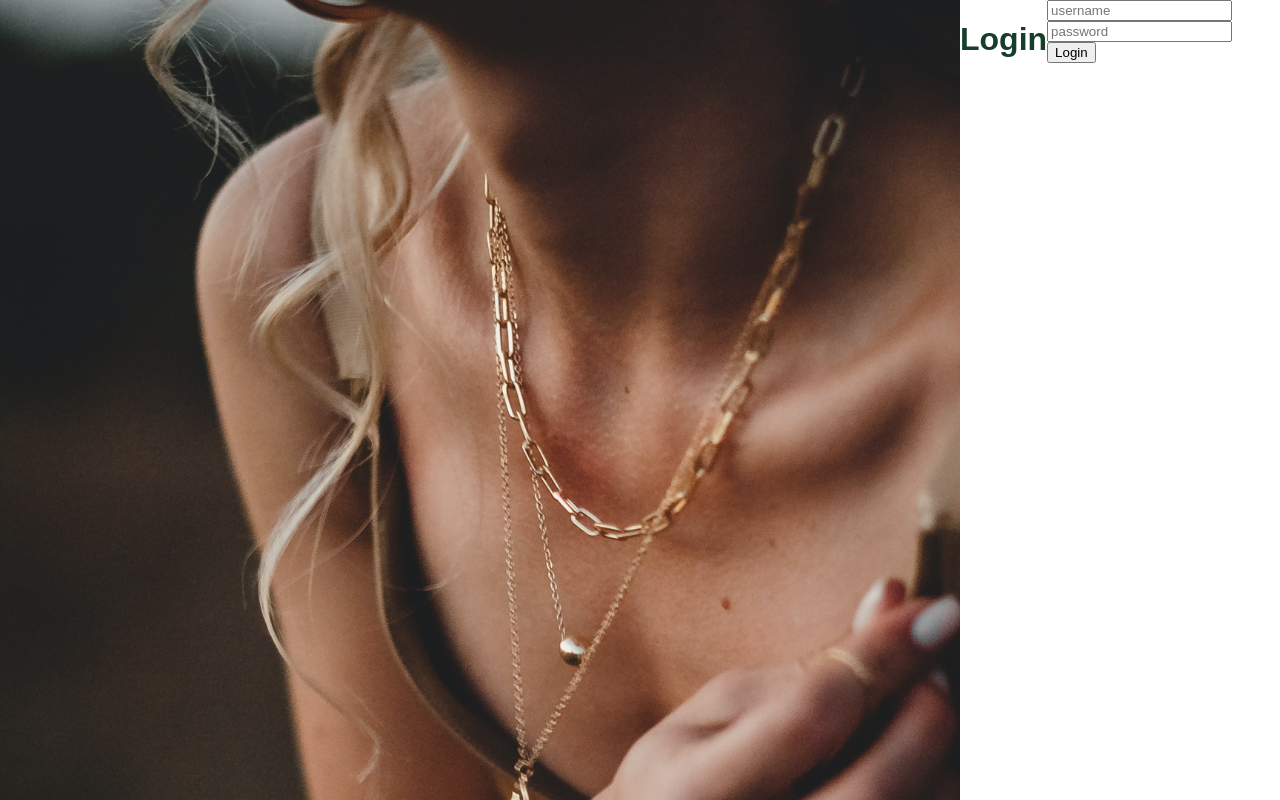
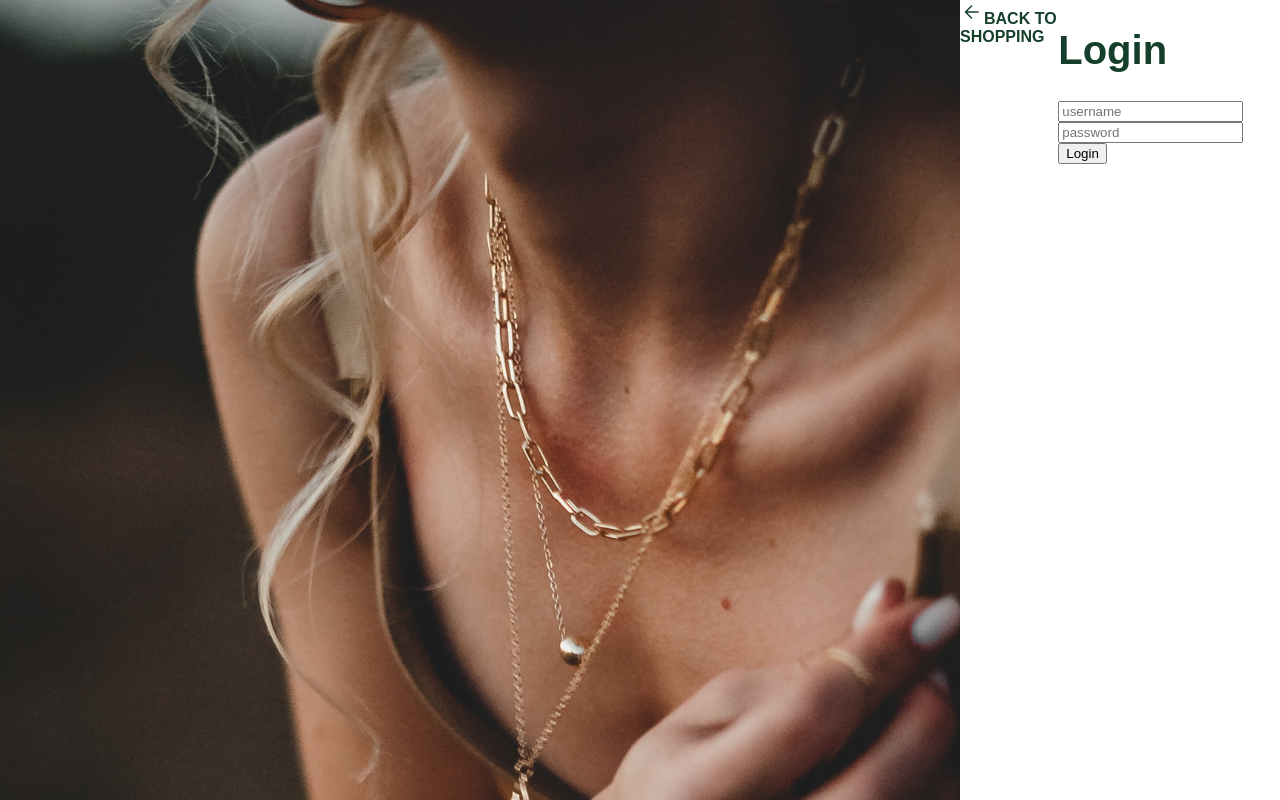
Before and after one commit to JENIA89/E-commerce-client, a React (Create React App) app: page /login in a window 1280 px wide. Shown: the top 800 px of the page. Built offline with nearby package versions, Linux system fonts and the light colour scheme.

Commit message:
feat: add formInput

```diff
--- a/package.json
+++ b/package.json
@@ -12,6 +12,7 @@
     "@types/react": "^18.0.0",
     "@types/react-dom": "^18.0.0",
     "@types/react-redux": "^7.1.24",
+    "antd": "^4.23.1",
     "axios": "^0.27.2",
     "i18n": "^0.15.0",
     "react": "^18.2.0",
--- /dev/null
+++ b/src/components/FormInput/styled.ts
@@ -0,0 +1,3 @@
+import styled from "styled-components";
+
+export const FormInputContainer = styled.div``;
--- a/src/components/Header/styled.ts
+++ b/src/components/Header/styled.ts
@@ -1,4 +1,4 @@
-import styled from 'styled-components';
+import styled from "styled-components";
 
 export const Container = styled.div`
   max-width: ${({ theme }) => theme.sizes.container};
--- /dev/null
+++ b/src/constants/validation.ts
@@ -0,0 +1,3 @@
+export const MESSAGES = {
+  email: "Incorrect email form.",
+};
--- a/src/pages/Login/index.tsx
+++ b/src/pages/Login/index.tsx
@@ -1,16 +1,18 @@
 import React, { FC, useState } from "react";
+import { useForm } from "react-hook-form";
 import { useAppDispatch } from "hooks/redux";
-import { useNavigate } from "react-router-dom";
+import { Link, useNavigate } from "react-router-dom";
 import { login } from "redux/slices/auth/actionCreators";
 import * as S from "./styled";
 
 const Login: FC = () => {
+  const { handleSubmit } = useForm();
   const [username, setUsername] = useState<string>("");
   const [password, setPassword] = useState<string>("");
   const dispatch = useAppDispatch();
   const navigate = useNavigate();
 
-  const handleSubmit = (e: any) => {
+  const onSubmit = (e: any) => {
     e.preventDefault();
     if (!username || !password) return;
     const data = { username, password };
@@ -24,8 +26,12 @@ const Login: FC = () => {
         <img src="assets/images/login-img.svg" alt="loginImg" />
       </S.ImageContainer>
       <S.FormContainer>
-        <h1>Login</h1>
-        <form onSubmit={(e) => handleSubmit(e)}>
+        <S.LinkToShop>
+          <Link to="/products">back to shopping</Link>
+        </S.LinkToShop>
+        <S.FormWrapper>
+          <S.FormTitle>Login</S.FormTitle>
+          <form onSubmit={handleSubmit(onSubmit)} autoComplete="off">
             <input
               onChange={(e) => setUsername(e.target.value)}
               name="username"
@@ -42,6 +48,7 @@ const Login: FC = () => {
             />
             <button type="submit">Login</button>
           </form>
+        </S.FormWrapper>
       </S.FormContainer>
     </S.Container>
   );
--- a/src/pages/Login/styled.ts
+++ b/src/pages/Login/styled.ts
@@ -14,5 +14,28 @@ export const ImageContainer = styled.div`
 `;
 
 export const FormContainer = styled.div`
+  width: 100%;
   display: flex;
 `;
+
+export const FormWrapper = styled.div`
+  display: block;
+`;
+
+export const FormTitle = styled.h1`
+  font-weight: 800;
+  font-size: 40px;
+  line-height: 47px;
+`;
+
+export const LinkToShop = styled.div`
+  a {
+    text-decoration: none;
+    color: inherit;
+    font-weight: 600;
+    text-transform: uppercase;
+  }
+  a:before {
+    content: url("assets/icons/left-arrow.svg");
+  }
+`;
--- /dev/null
+++ b/src/styles/ant-theme.less
@@ -0,0 +1 @@
+@import "~antd/dist/antd.less";
```
Also changed, not shown: src/components/FormInput/index.tsx (added, +14 -0 lines), src/components/Header/index.tsx (+7 -7 lines), public/assets/icons/left-arrow.svg (added), 1 other file (tests, documents, lock files or other folders). Lines whose indentation alone changed are shown as unchanged.
